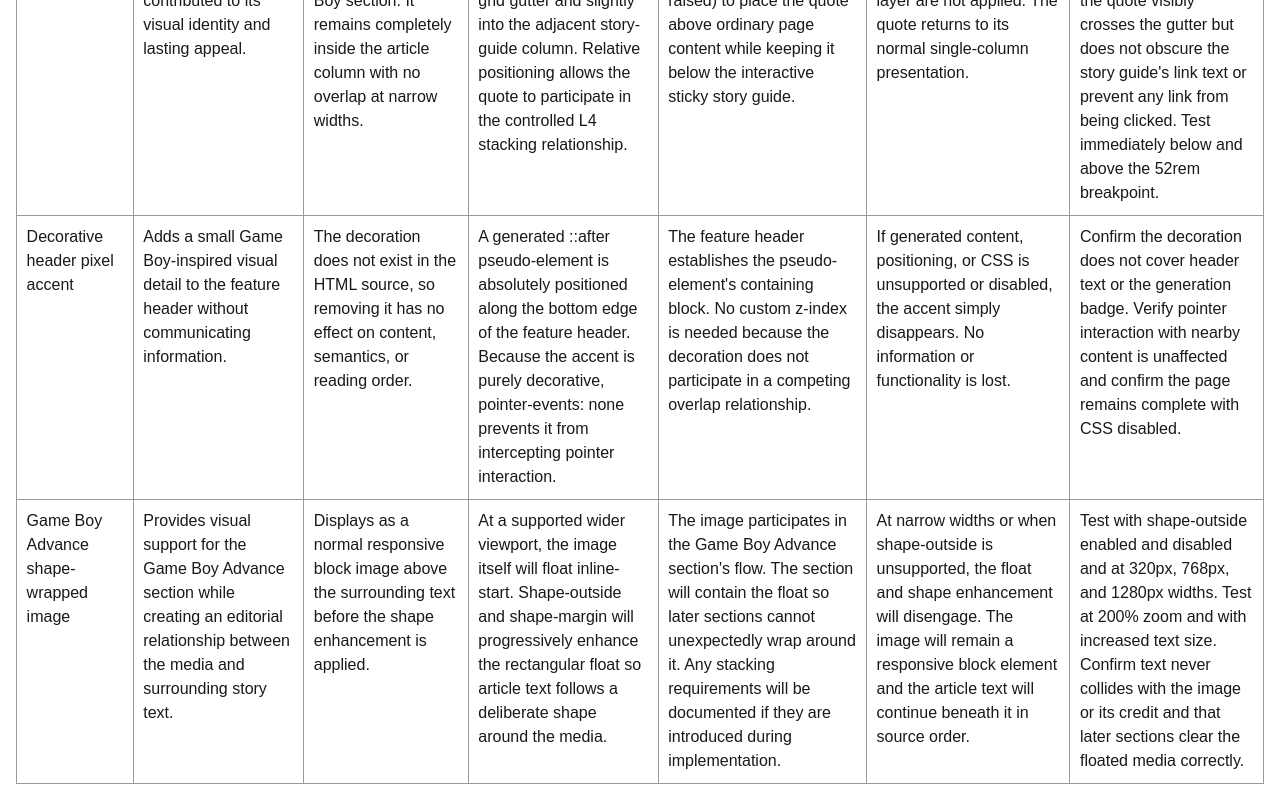
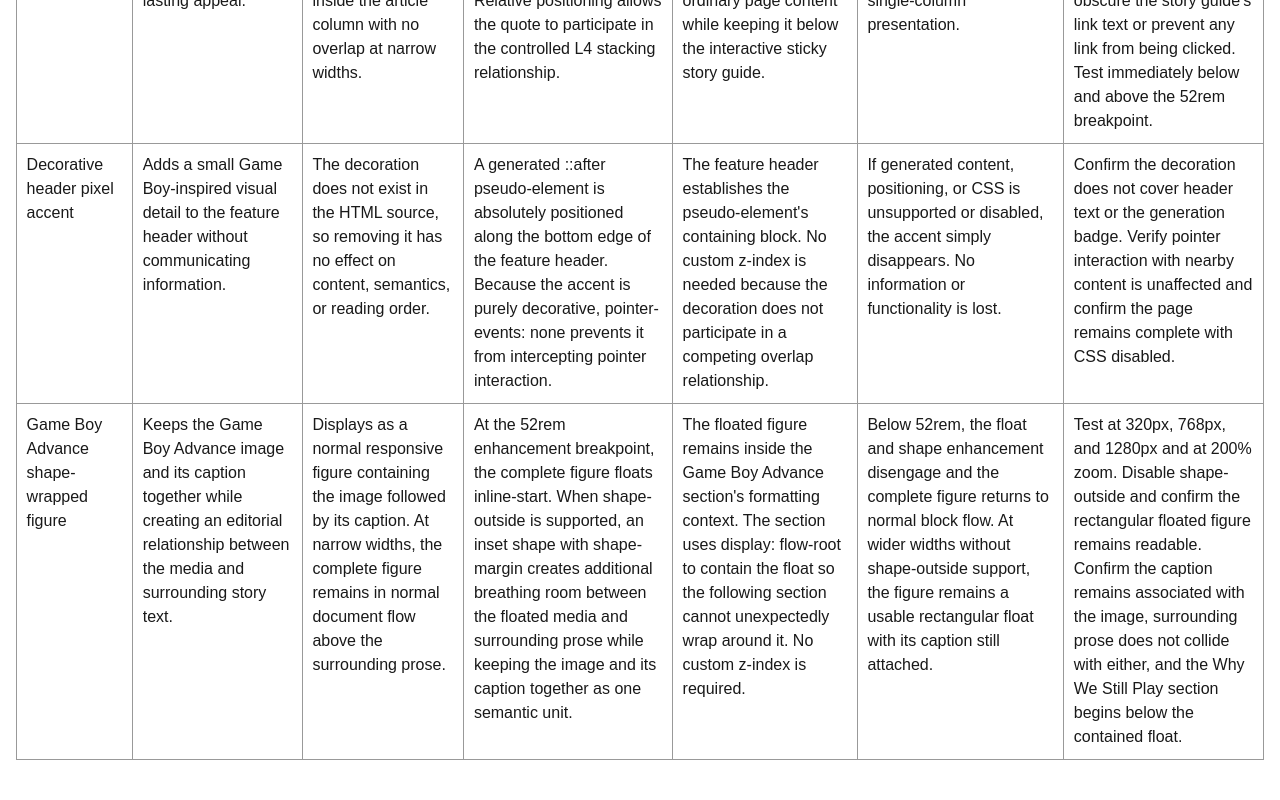
Before and after one commit to daddykeat/the-forgotten-handheld-feauture-story, a plain HTML site: page composition-plan.html in a window 1280 px wide. Shown: the part 997-1797 px from the top of the page. After the commit the page ends 1773 px from the top, so only its background shows below. Drawn offline with Linux system fonts and the light colour scheme.

Commit message:
Add L5 shape treatments and responsive fallbacks

```diff
--- a/composition-plan.html
+++ b/composition-plan.html
@@ -239,48 +239,53 @@
                 </tr>
 
                 <tr>
-                    <td>Game Boy Advance shape-wrapped image</td>
+                    <td>Game Boy Advance shape-wrapped figure</td>
 
                     <td>
-                        Provides visual support for the Game Boy Advance
-                        section while creating an editorial relationship
+                        Keeps the Game Boy Advance image and its caption
+                        together while creating an editorial relationship
                         between the media and surrounding story text.
                     </td>
 
                     <td>
-                        Displays as a normal responsive block image above the
-                        surrounding text before the shape enhancement is
-                        applied.
+                        Displays as a normal responsive figure containing the
+                        image followed by its caption. At narrow widths, the
+                        complete figure remains in normal document flow above
+                        the surrounding prose.
                     </td>
 
                     <td>
-                        At a supported wider viewport, the image itself will
-                        float inline-start. Shape-outside and shape-margin will
-                        progressively enhance the rectangular float so article
-                        text follows a deliberate shape around the media.
+                        At the 52rem enhancement breakpoint, the complete
+                        figure floats inline-start. When shape-outside is
+                        supported, an inset shape with shape-margin creates
+                        additional breathing room between the floated media
+                        and surrounding prose while keeping the image and its
+                        caption together as one semantic unit.
                     </td>
 
                     <td>
-                        The image participates in the Game Boy Advance
-                        section's flow. The section will contain the float so
-                        later sections cannot unexpectedly wrap around it. Any
-                        stacking requirements will be documented if they are
-                        introduced during implementation.
+                        The floated figure remains inside the Game Boy Advance
+                        section's formatting context. The section uses
+                        display: flow-root to contain the float so the
+                        following section cannot unexpectedly wrap around it.
+                        No custom z-index is required.
                     </td>
 
                     <td>
-                        At narrow widths or when shape-outside is unsupported,
-                        the float and shape enhancement will disengage. The
-                        image will remain a responsive block element and the
-                        article text will continue beneath it in source order.
+                        Below 52rem, the float and shape enhancement disengage
+                        and the complete figure returns to normal block flow.
+                        At wider widths without shape-outside support, the
+                        figure remains a usable rectangular float with its
+                        caption still attached.
                     </td>
 
                     <td>
-                        Test with shape-outside enabled and disabled and at
-                        320px, 768px, and 1280px widths. Test at 200% zoom and
-                        with increased text size. Confirm text never collides
-                        with the image or its credit and that later sections
-                        clear the floated media correctly.
+                        Test at 320px, 768px, and 1280px and at 200% zoom.
+                        Disable shape-outside and confirm the rectangular
+                        floated figure remains readable. Confirm the caption
+                        remains associated with the image, surrounding prose
+                        does not collide with either, and the Why We Still
+                        Play section begins below the contained float.
                     </td>
                 </tr>
             </tbody>
```
Also changed, not shown: index.html (+4 -3 lines), styles.css (+61 -0 lines).
